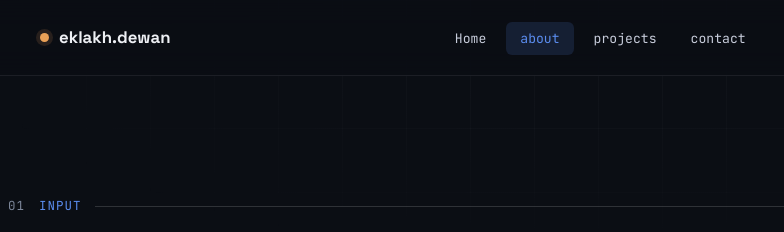
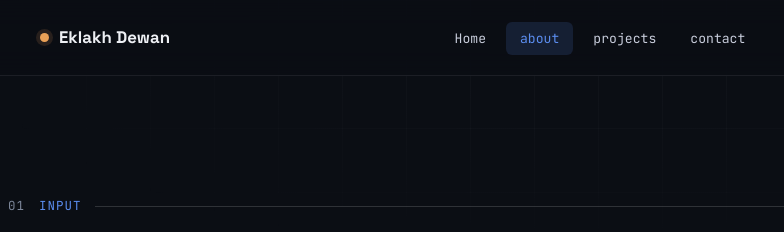
Before and after one commit to Eklakh-Dewan/Portfolio, a plain HTML site: page about.html in a window 1280 px wide. Shown: the top 232 px of the page, 42-826 px from the left. Drawn offline with Linux system fonts and the light colour scheme.

Commit message:
Update brand name to 'Eklakh Dewan' in about.html

```diff
--- a/about.html
+++ b/about.html
@@ -13,7 +13,7 @@
 
 <nav class="nav">
   <div class="nav-inner">
-    <a href="index.html" class="brand"><span class="brand-dot"></span>eklakh.dewan</a>
+    <a href="index.html" class="brand"><span class="brand-dot"></span>Eklakh Dewan</a>
     <ul class="nav-links" id="navLinks">
       <li><a href="index.html">Home</a></li>
       <li><a href="about.html" class="active">about</a></li>
```
